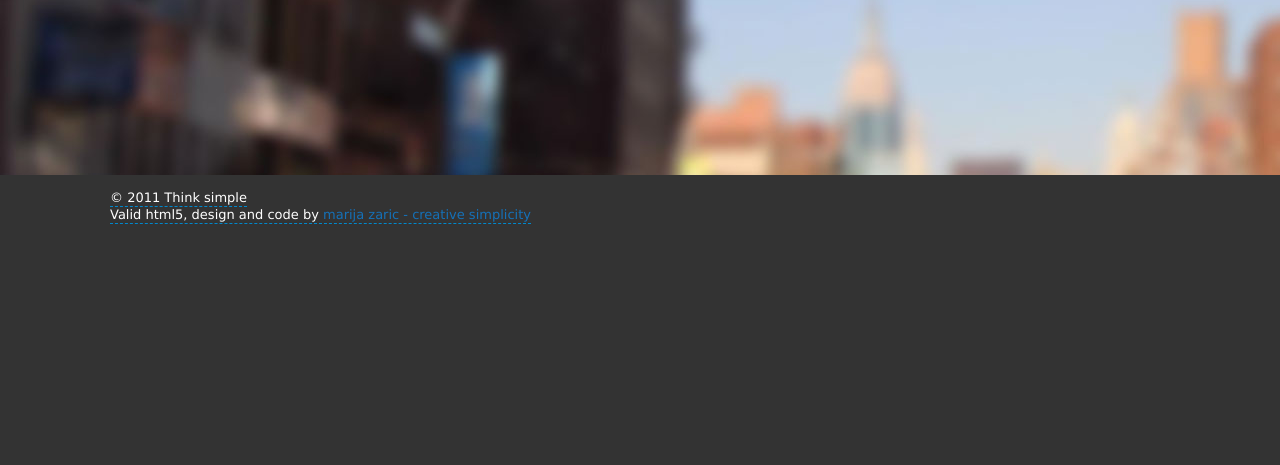
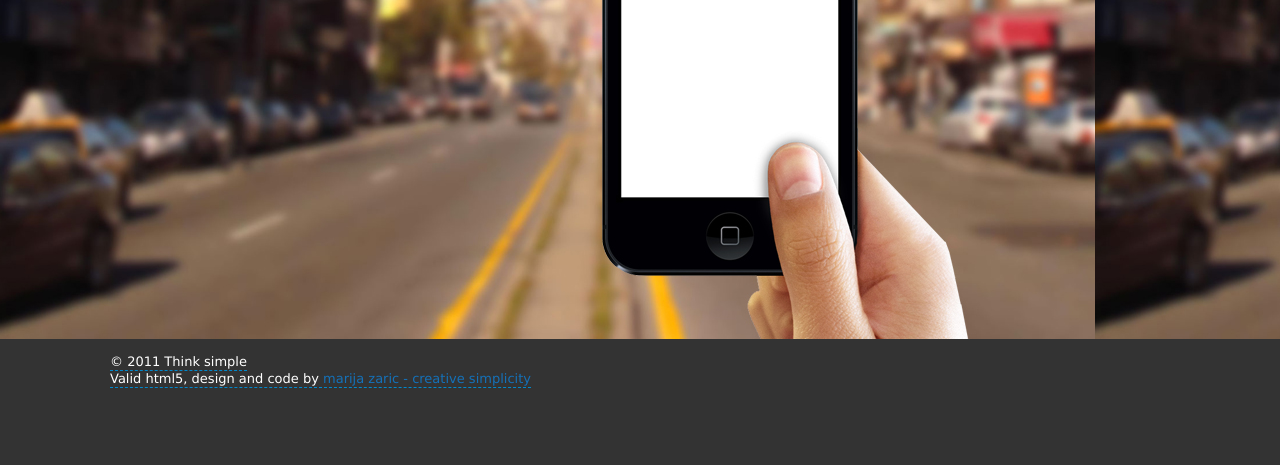
Before and after one commit to kirushanths/dine, a plain HTML site: page thinksimple/index.html in a window 1280 px wide. Shown: the part 335-800 px from the top of the page. Drawn offline with Linux system fonts and the light colour scheme.

Commit message:
hello new york

```diff
--- a/thinksimple/css/kiru.css
+++ b/thinksimple/css/kiru.css
@@ -110,7 +110,7 @@ body { font-family:'Lucida Grande'; background:#333; }
 	nav ul li a:hover { color:#ccc; }
 	nav ul li a.current { background-color:#1571B8; color:white; border-radius:2px; }
 
-	#intro { background:url('../images/background1.jpg') black; height:450px; overflow:hidden;}
+	#intro { background:url('../../img/new_york.jpg') black; height:614px; overflow:hidden;}
 
 	.group_bannner_left { padding-top:170px; height:350px; color:white; padding-left:30px; }
 	.group_bannner_left h2 { font-weight:normal; font-size:20px; color:white; float:left; clear:both; margin:0; padding-top:0px; }
```
Also changed, not shown: img/new_york.jpg (added).
